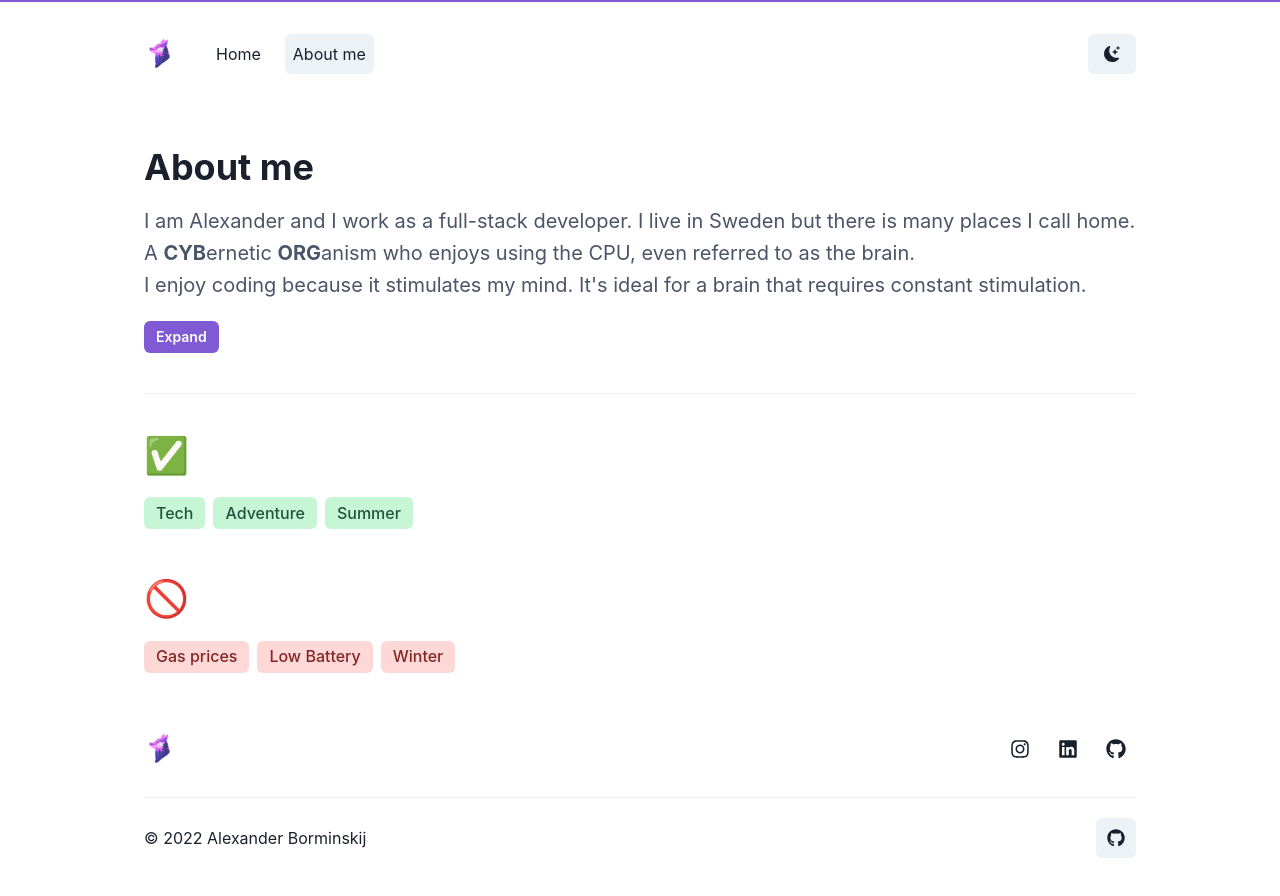
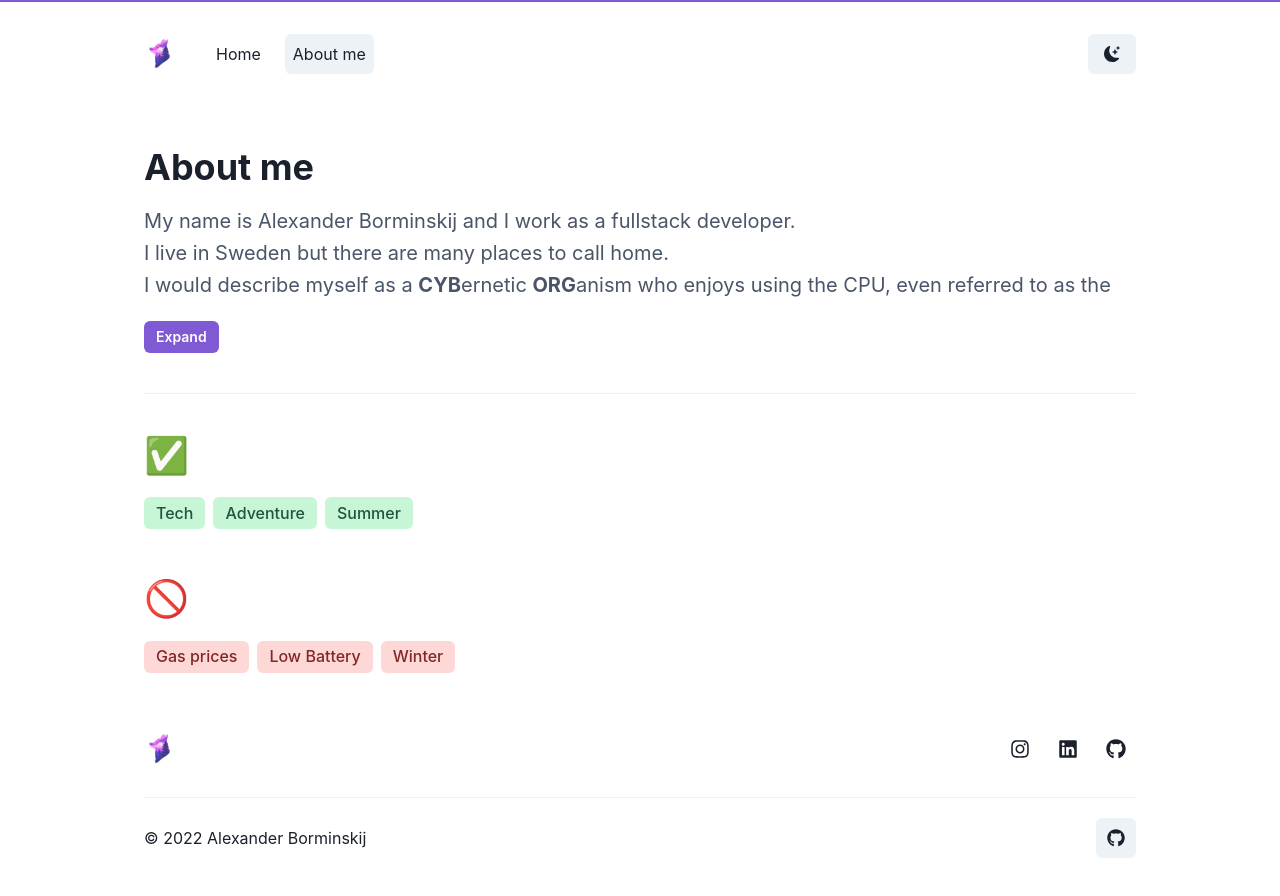
Before and after one commit to brorminskij/portfolio, a Next.js app: page /about in a window 1280 px wide. Shown: the top 896 px of the page. Built offline with nearby package versions, Linux system fonts and the light colour scheme.

Commit message:
Changed text in about me page

```diff
--- a/pages/about.tsx
+++ b/pages/about.tsx
@@ -55,18 +55,18 @@ const About: FC = () => {
               </Heading>
               <Collapse startingHeight={100} in={show}>
                 <Paragraph fontSize="xl" lineHeight={1.6}>
-                  I am Alexander and I work as a full-stack developer. I live in
-                  Sweden but there is many places I call home.
-                  <br />A <strong>CYB</strong>ernetic <strong>ORG</strong>anism
-                  who enjoys using the CPU, even referred to as the brain.
-                  <br />I enjoy coding because it stimulates my mind. It's ideal
-                  for a brain that requires constant stimulation.
-                  <br />I feel like I'm always moving forward nowadays and it's
-                  the best feeling ever. I would call it leveling up!
+                  My name is Alexander Borminskij and I work as a fullstack
+                  developer.
                   <br />
-                  Love my family, friends and my dog, an alaskan husky🐺
+                  I live in Sweden but there are many places to call home.
+                  <br />I would describe myself as a <strong>
+                    CYB
+                  </strong>ernetic <strong>ORG</strong>anism who enjoys using
+                  the CPU, even referred to as the brain.
                   <br />
-                  Enjoy travelling to different places on planet earth with
+                  Guess that's why I'm in this field of work!
+                  <br />
+                  I enjoy travelling to different places on planet earth with
                   positive energy and without fear.
                   <br />
                   Fitness is a lifestyle of mine and when the sun is out, the
```
